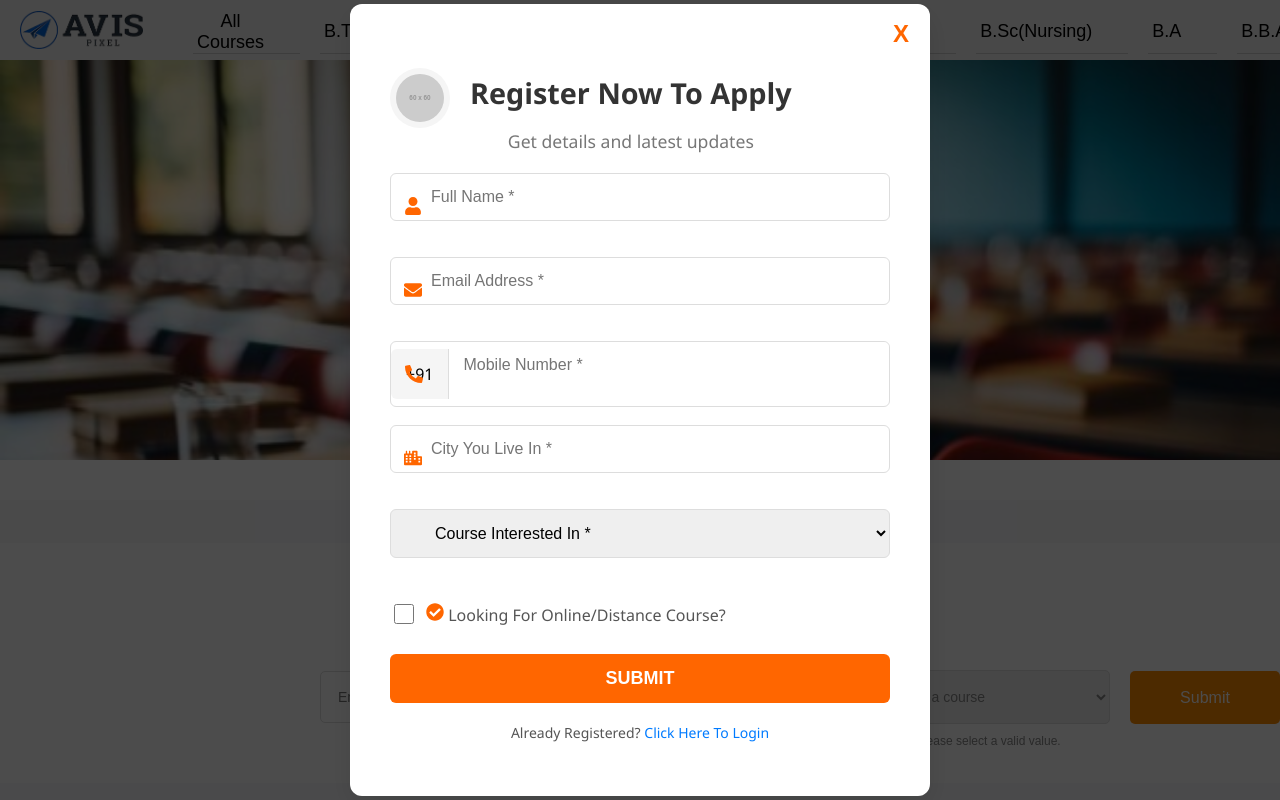
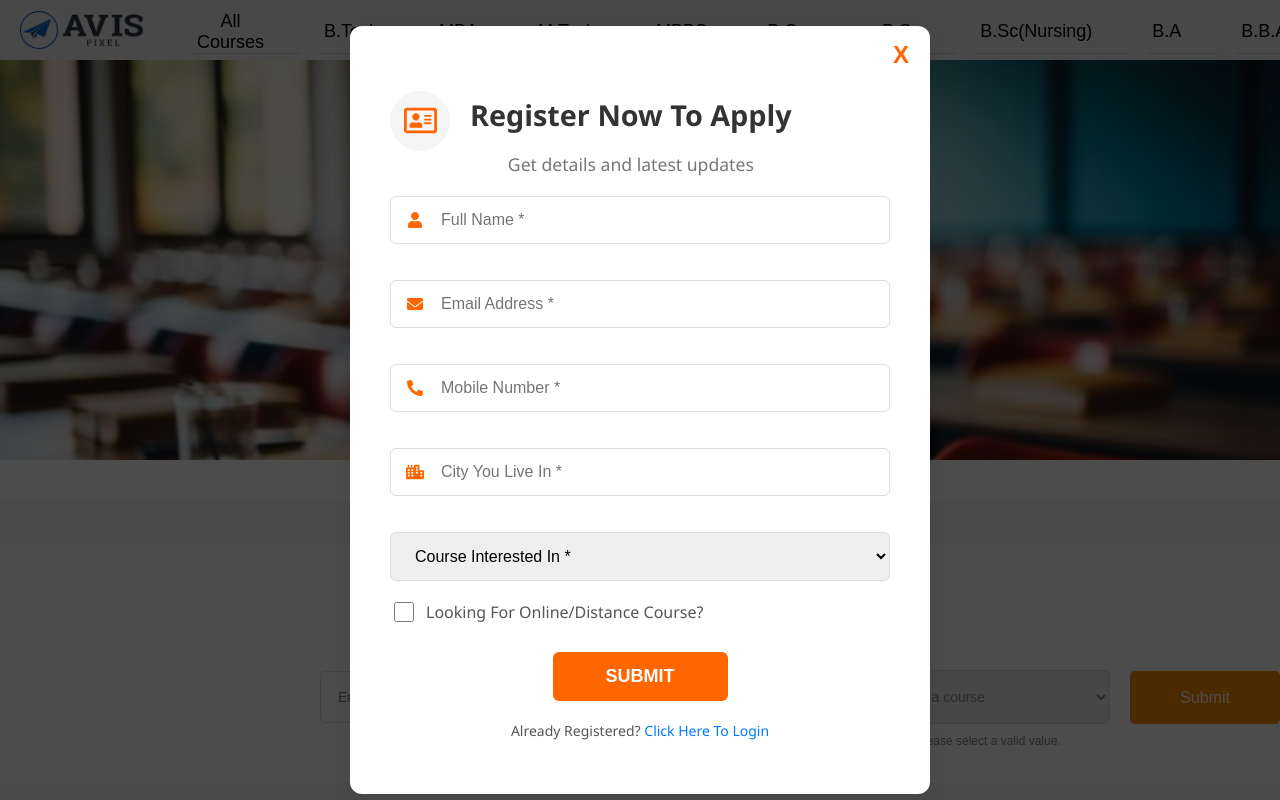
Before and after one commit to shubhamsawant18/college, a React (Create React App) app: page / in a window 1280 px wide. Both pictures are taken after a click on the button "Need Counselling". Shown: the top 800 px of the page. Built offline with nearby package versions, Linux system fonts and the light colour scheme; a small style sheet from the web is missing.

Commit message:
new commit

```diff
--- a/src/assets/styles/RegistrationModal.css
+++ b/src/assets/styles/RegistrationModal.css
@@ -1,4 +1,4 @@
-/* RegistrationModal.css */
+/* Overlay Styles */
 .modal-overlay {
   position: fixed;
   top: 0;
@@ -11,8 +11,10 @@
   justify-content: center;
   z-index: 1000;
   animation: fadeIn 0.4s ease-out;
+  padding-top: 0px;
 }
 
+/* Fade-in Animation */
 @keyframes fadeIn {
   from {
     opacity: 0;
@@ -22,6 +24,7 @@
   }
 }
 
+/* Modal Content */
 .modal-content {
   background: #ffffff;
   padding: 40px;
@@ -31,8 +34,10 @@
   position: relative;
   box-shadow: 0 10px 30px rgba(0, 0, 0, 0.1);
   font-family: 'Segoe UI', Tahoma, Geneva, Verdana, sans-serif;
+  margin-bottom: -20px;
 }
 
+/* Close Button */
 .close-button {
   position: absolute;
   top: 15px;
@@ -44,12 +49,16 @@
   background: none;
   color: #ff6600;
   transition: color 0.3s ease;
+  padding-bottom: 0px;
+  padding-top: 0px;
+
 }
 
 .close-button:hover {
-  color: #ff3b00;
+
 }
 
+/* Header Section */
 .leadform-header {
   display: flex;
   align-items: center;
@@ -86,19 +95,21 @@
   margin-bottom: 0;
 }
 
+/* Registration Form */
 .registration-form {
   position: relative;
 }
 
+/* Input Group Styles */
 .input-group {
   position: relative;
   margin-bottom: 18px;
 }
 
-.registration-form input,
-.registration-form select {
+.input-group input,
+.input-group select {
   width: 100%;
-  padding: 14px 20px 14px 40px; /* Padding for icon space */
+  padding: 14px 20px 14px 50px; /* Adjusted for consistent spacing */
   margin-bottom: 18px;
   border: 1px solid #ddd;
   border-radius: 6px;
@@ -106,54 +117,35 @@
   font-size: 16px;
   transition: border-color 0.3s ease;
   position: relative;
-  z-index: 1; /* Ensure input text appears above the icons */
+  z-index: 1; /* Ensures text appears above the icons */
 }
 
-.registration-form input:focus,
-.registration-form select:focus {
+.input-group select {
+  padding: 14px 20px;
+}
+
+.input-group input:focus,
+.input-group select:focus {
   border-color: #ff6600;
   outline: none;
 }
 
 .input-group .react-icons {
   position: absolute;
-  left: 14px;
+  left: 16px;
   top: 50%;
   transform: translateY(-50%);
   color: #ff6600;
   font-size: 18px;
-  z-index: 2; /* Ensure icon stays on top */
+  z-index: 2; /* Ensures icon stays on top */
 }
 
-.mobile-input-container {
-  display: flex;
-  align-items: center;
-  margin-bottom: 18px;
-  border: 1px solid #ddd;
-  border-radius: 6px;
-}
-
-.mobile-input-container .country-code {
-  padding: 14px 15px;
-  background-color: #f5f5f5;
-  border-right: 1px solid #ddd;
-  font-size: 16px;
-  border-radius: 6px 0 0 6px;
-}
-
-.mobile-input-container input[type="tel"] {
-  flex-grow: 1;
-  border: none;
-  padding: 14px;
-  font-size: 16px;
-  outline: none;
-  border-radius: 0 6px 6px 0;
-}
-
+/* Checkbox Container */
 .checkbox-container {
   display: flex;
   align-items: center;
   margin-bottom: 20px;
+  margin-top: -25px;
   font-size: 16px;
   color: #555;
 }
@@ -166,11 +158,17 @@
   height: 20px;
 }
 
+.checkbox-container label {
+  display: flex;
+  align-items: center;
+}
+
+/* Submit Button */
 .submit-button {
   background-color: #ff6600;
   color: white;
   padding: 14px;
-  width: 100%;
+  width: 35%;
   border: none;
   border-radius: 6px;
   cursor: pointer;
@@ -184,6 +182,7 @@
   transform: scale(1.05);
 }
 
+/* Login Link */
 .login-link {
   margin-top: 20px;
   font-size: 14px;
@@ -200,7 +199,7 @@
   text-decoration: underline;
 }
 
-/* Animation for inputs */
+/* Animation for Inputs */
 @keyframes inputFocus {
   from {
     transform: scale(1);
@@ -213,3 +212,7 @@
 .registration-form input:focus {
   animation: inputFocus 0.2s forwards;
 }
+.react-icons{
+  margin-top: -9px;
+  height: 16px;
+}
--- a/src/components/RegistrationModal.js
+++ b/src/components/RegistrationModal.js
@@ -1,6 +1,6 @@
 import React from "react";
 import "../assets/styles/RegistrationModal.css";
-import { FaUser, FaEnvelope, FaPhoneAlt, FaCity, FaCheckCircle } from "react-icons/fa";
+import { FaUser, FaEnvelope, FaPhoneAlt, FaCity, FaCheckCircle, FaRegAddressCard } from "react-icons/fa";
 
 const RegistrationModal = ({ show, onClose }) => {
   if (!show) return null;
@@ -13,7 +13,7 @@ const RegistrationModal = ({ show, onClose }) => {
         </button>
         <div className="leadform-header">
           <div className="lead-hdr-img">
-            <img src="https://via.placeholder.com/60" alt="User Icon" />
+            <FaRegAddressCard size={33} color="#ff6600" />
           </div>
           <div className="lead-hdr-info">
             <h3>Register Now To Apply</h3>
@@ -29,8 +29,7 @@ const RegistrationModal = ({ show, onClose }) => {
             <FaEnvelope className="react-icons" />
             <input type="email" placeholder="Email Address *" required />
           </div>
-          <div className="input-group mobile-input-container">
-            <span className="country-code">+91</span>
+          <div className="input-group">
             <FaPhoneAlt className="react-icons" />
             <input type="tel" placeholder="Mobile Number *" required />
           </div>
@@ -45,12 +44,10 @@ const RegistrationModal = ({ show, onClose }) => {
               {/* Add other courses here */}
             </select>
           </div>
-          <div className="checkbox-container">
-            <input type="checkbox" id="onlineCourse" />
-            <label htmlFor="onlineCourse">
-              <FaCheckCircle size={18} color="#ff6600" /> Looking For Online/Distance Course?
-            </label>
-          </div>
+          <div class="checkbox-container">
+  <input type="checkbox" id="onlineCourse" />
+  <label for="onlineCourse">Looking For Online/Distance Course?</label>
+</div>
           <button type="submit" className="submit-button">
             SUBMIT
           </button>
```
